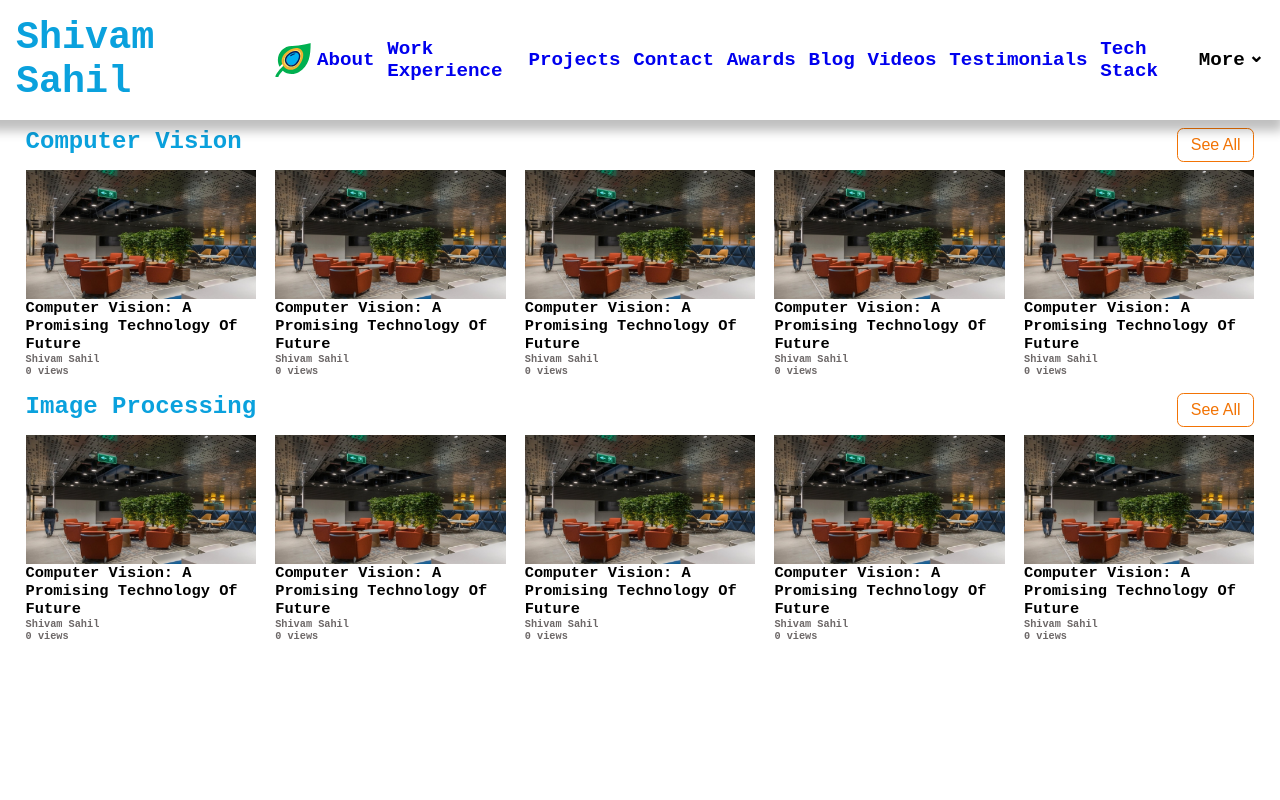
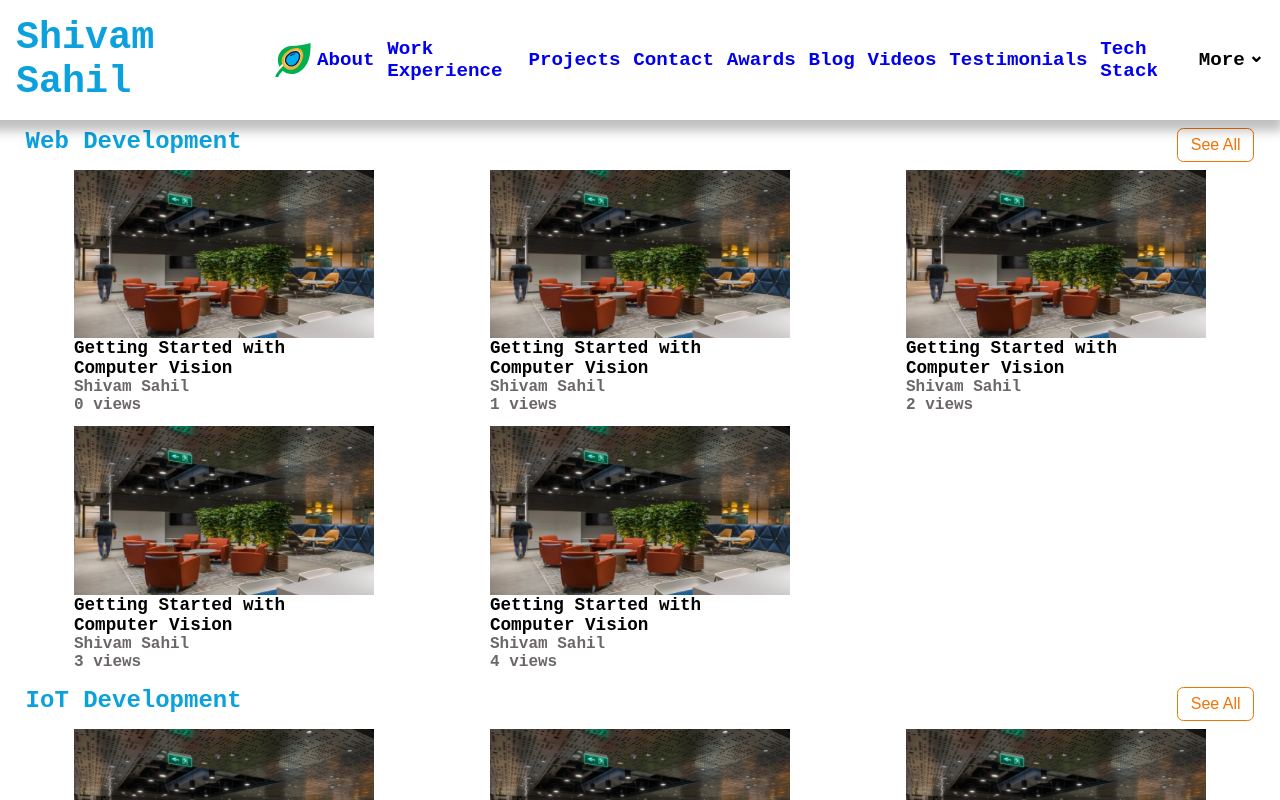
Before and after one commit to sedhha/next-js-pf-v2, a Next.js app: page /blogs in a window 1280 px wide. Shown: the top 800 px of the page. Built offline with nearby package versions, Linux system fonts and the light colour scheme.

Commit message:
Blog Page

```diff
--- /dev/null
+++ b/components/BlogPage/BlogSections/BlogCard.tsx
@@ -0,0 +1,19 @@
+import React from 'react';
+import classes from './BlogSections.module.css';
+import LazyImage from '@/components/v2/common/LazyImage';
+import { IBlogCardProps } from '@/interfaces/fe/blogs';
+
+const BlogCard = ({ img, title, author, views }: IBlogCardProps) => {
+	return (
+		<div className={classes.BlogCard}>
+			<LazyImage src={img ?? '/sample.png'} className={classes.BlogImage} />
+			<div className={classes.MetaDataContent}>
+				<h2>{title}</h2>
+				<h3>{author}</h3>
+				<h4>{views} views</h4>
+			</div>
+		</div>
+	);
+};
+
+export default BlogCard;
--- /dev/null
+++ b/components/BlogPage/BlogSections/BlogCategory.tsx
@@ -0,0 +1,23 @@
+import React from 'react';
+import classes from './BlogSections.module.css';
+import BlogGrid from './BlogGrid';
+import { IBlogCardProps } from '@/interfaces/fe/blogs';
+
+interface IBlogCategoryProps {
+	category: string;
+	cards: IBlogCardProps[];
+}
+
+const BlogCategory = ({ cards, category }: IBlogCategoryProps) => {
+	return (
+		<div className={classes.Category}>
+			<div className={classes.CategoryTitle}>
+				<h2>{category}</h2>
+				<button>See All</button>
+			</div>
+			<BlogGrid cards={cards} />
+		</div>
+	);
+};
+
+export default BlogCategory;
--- /dev/null
+++ b/components/BlogPage/BlogSections/BlogGrid.tsx
@@ -0,0 +1,16 @@
+import React from 'react';
+import classes from './BlogSections.module.css';
+import BlogCard from './BlogCard';
+import { IBlogCardProps } from '@/interfaces/fe/blogs/index';
+
+const BlogGrid = ({ cards }: { cards: IBlogCardProps[] }) => {
+	return (
+		<div className={classes.BlogGrid}>
+			{cards.map((card, index) => (
+				<BlogCard key={index} {...card} />
+			))}
+		</div>
+	);
+};
+
+export default BlogGrid;
--- a/components/BlogPage/BlogSections/BlogSections.module.css
+++ b/components/BlogPage/BlogSections/BlogSections.module.css
@@ -26,16 +26,17 @@
 }
 
 .MetaDataContent > h2{
-    font-size: 1.2vw;
+    font-size: clamp(1rem, 2.2vw, 16rem);
 }
 .MetaDataContent > h3, .MetaDataContent > h4 {
-    font-size: 0.8vw;
+    font-size: clamp(1rem, 1.2vw, 16rem);
     color: var(--dark-gray);
 }
 .BlogGrid {
     display: grid;
     width: 100%;
-    grid-template-columns: repeat(5, minmax(4vw, 20vw));
+    grid-template-columns: repeat(auto-fill, minmax(300px, 16vw));
+    justify-content: space-around;
     column-gap: 1.5vw;
     row-gap: 1.5vh;
 }
@@ -69,3 +70,13 @@
 .CategoryTitle > h2 {
     color: var(--light-blue);
 }
+
+@media (orientation: landscape) {
+    .MetaDataContent > h2{
+        font-size: clamp(1rem, 2.2vh, 16rem);
+    }
+    .MetaDataContent > h3, .MetaDataContent > h4 {
+        font-size: clamp(1rem, 1.2vh, 16rem);
+        color: var(--dark-gray);
+    }
+}
--- a/components/BlogPage/BlogSections/index.tsx
+++ b/components/BlogPage/BlogSections/index.tsx
@@ -1,110 +1,46 @@
 import React from 'react';
 import classes from './BlogSections.module.css';
-import LazyImage from '@/components/v2/common/LazyImage';
+import BlogCategory from './BlogCategory';
+
+const cards = [
+	{
+		img: '/sample.png',
+		title: 'Getting Started with Computer Vision',
+		author: 'Shivam Sahil',
+		views: 0
+	},
+	{
+		img: '/sample.png',
+		title: 'Getting Started with Computer Vision',
+		author: 'Shivam Sahil',
+		views: 1
+	},
+	{
+		img: '/sample.png',
+		title: 'Getting Started with Computer Vision',
+		author: 'Shivam Sahil',
+		views: 2
+	},
+	{
+		img: '/sample.png',
+		title: 'Getting Started with Computer Vision',
+		author: 'Shivam Sahil',
+		views: 3
+	},
+	{
+		img: '/sample.png',
+		title: 'Getting Started with Computer Vision',
+		author: 'Shivam Sahil',
+		views: 4
+	}
+];
 
 const BlogSection = () => {
 	return (
 		<section className={classes.BlogSection}>
-			<div className={classes.Category}>
-				<div className={classes.CategoryTitle}>
-					<h2>Computer Vision</h2>
-					<button>See All</button>
-				</div>
-				<div className={classes.BlogGrid}>
-					<>
-						<div className={classes.BlogCard}>
-							<LazyImage src={'/sample.png'} className={classes.BlogImage} />
-							<div className={classes.MetaDataContent}>
-								<h2>Computer Vision: A Promising Technology Of Future</h2>
-								<h3>Shivam Sahil</h3>
-								<h4>0 views</h4>
-							</div>
-						</div>
-						<div className={classes.BlogCard}>
-							<LazyImage src={'/sample.png'} className={classes.BlogImage} />
-							<div className={classes.MetaDataContent}>
-								<h2>Computer Vision: A Promising Technology Of Future</h2>
-								<h3>Shivam Sahil</h3>
-								<h4>0 views</h4>
-							</div>
-						</div>
-						<div className={classes.BlogCard}>
-							<LazyImage src={'/sample.png'} className={classes.BlogImage} />
-							<div className={classes.MetaDataContent}>
-								<h2>Computer Vision: A Promising Technology Of Future</h2>
-								<h3>Shivam Sahil</h3>
-								<h4>0 views</h4>
-							</div>
-						</div>
-						<div className={classes.BlogCard}>
-							<LazyImage src={'/sample.png'} className={classes.BlogImage} />
-							<div className={classes.MetaDataContent}>
-								<h2>Computer Vision: A Promising Technology Of Future</h2>
-								<h3>Shivam Sahil</h3>
-								<h4>0 views</h4>
-							</div>
-						</div>
-						<div className={classes.BlogCard}>
-							<LazyImage src={'/sample.png'} className={classes.BlogImage} />
-							<div className={classes.MetaDataContent}>
-								<h2>Computer Vision: A Promising Technology Of Future</h2>
-								<h3>Shivam Sahil</h3>
-								<h4>0 views</h4>
-							</div>
-						</div>
-					</>
-				</div>
-			</div>
-			<div className={classes.Category}>
-				<div className={classes.CategoryTitle}>
-					<h2>Image Processing</h2>
-					<button>See All</button>
-				</div>
-				<div className={classes.BlogGrid}>
-					<>
-						<div className={classes.BlogCard}>
-							<LazyImage src={'/sample.png'} className={classes.BlogImage} />
-							<div className={classes.MetaDataContent}>
-								<h2>Computer Vision: A Promising Technology Of Future</h2>
-								<h3>Shivam Sahil</h3>
-								<h4>0 views</h4>
-							</div>
-						</div>
-						<div className={classes.BlogCard}>
-							<LazyImage src={'/sample.png'} className={classes.BlogImage} />
-							<div className={classes.MetaDataContent}>
-								<h2>Computer Vision: A Promising Technology Of Future</h2>
-								<h3>Shivam Sahil</h3>
-								<h4>0 views</h4>
-							</div>
-						</div>
-						<div className={classes.BlogCard}>
-							<LazyImage src={'/sample.png'} className={classes.BlogImage} />
-							<div className={classes.MetaDataContent}>
-								<h2>Computer Vision: A Promising Technology Of Future</h2>
-								<h3>Shivam Sahil</h3>
-								<h4>0 views</h4>
-							</div>
-						</div>
-						<div className={classes.BlogCard}>
-							<LazyImage src={'/sample.png'} className={classes.BlogImage} />
-							<div className={classes.MetaDataContent}>
-								<h2>Computer Vision: A Promising Technology Of Future</h2>
-								<h3>Shivam Sahil</h3>
-								<h4>0 views</h4>
-							</div>
-						</div>
-						<div className={classes.BlogCard}>
-							<LazyImage src={'/sample.png'} className={classes.BlogImage} />
-							<div className={classes.MetaDataContent}>
-								<h2>Computer Vision: A Promising Technology Of Future</h2>
-								<h3>Shivam Sahil</h3>
-								<h4>0 views</h4>
-							</div>
-						</div>
-					</>
-				</div>
-			</div>
+			<BlogCategory category="Web Development" cards={cards} />
+			<BlogCategory category="IoT Development" cards={cards} />
+			<BlogCategory category="Workflow Automation" cards={cards} />
 		</section>
 	);
 };
--- /dev/null
+++ b/interfaces/fe/blogs/index.ts
@@ -0,0 +1,6 @@
+export interface IBlogCardProps {
+    img: string;
+    title: string;
+    author: string;
+    views: number;
+}
--- /dev/null
+++ b/interfaces/fe/index.ts
@@ -0,0 +1 @@
+import { IBlogCardProps } from './blogs';
```
